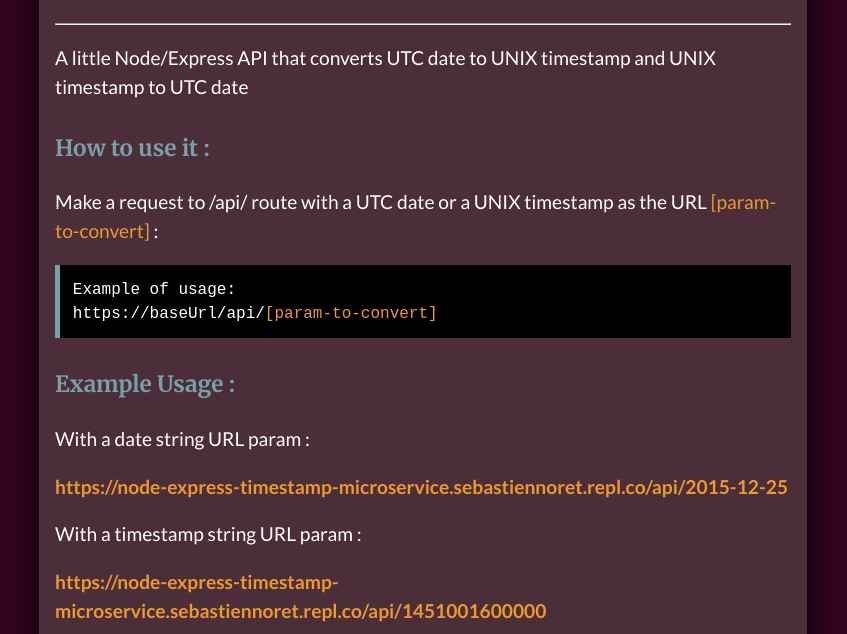
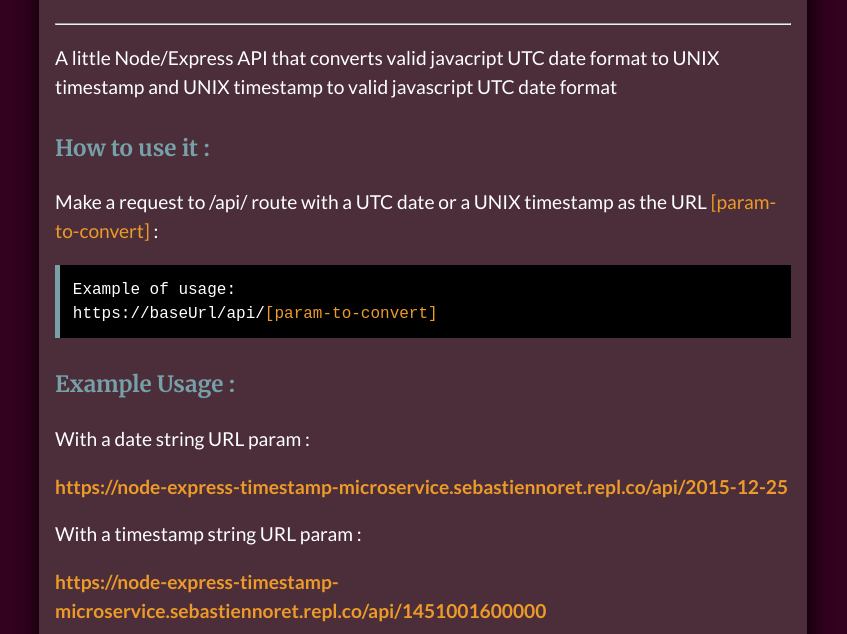
Before and after one commit to SebNoret/node-express-timestamp-microservice, a website: page views/index.html in a window 1280 px wide. Shown: the part 166-800 px from the top of the page, without its empty margins (217-1064 px from the left). Drawn offline with Linux system fonts and the light colour scheme; files that its build step writes are made by us from their sources.

Commit message:
add informations about type convertion in html file

```diff
--- a/views/index.html
+++ b/views/index.html
@@ -22,8 +22,8 @@
       <hr />
       <main role="main" class="main">
         <p>
-          A little Node/Express API that converts UTC date to UNIX timestamp and
-          UNIX timestamp to UTC date
+          A little Node/Express API that converts valid javacript UTC date format to UNIX timestamp and
+          UNIX timestamp to valid javascript UTC date format
         </p>
         <h3>How to use it :</h3>
         <ul>
```
